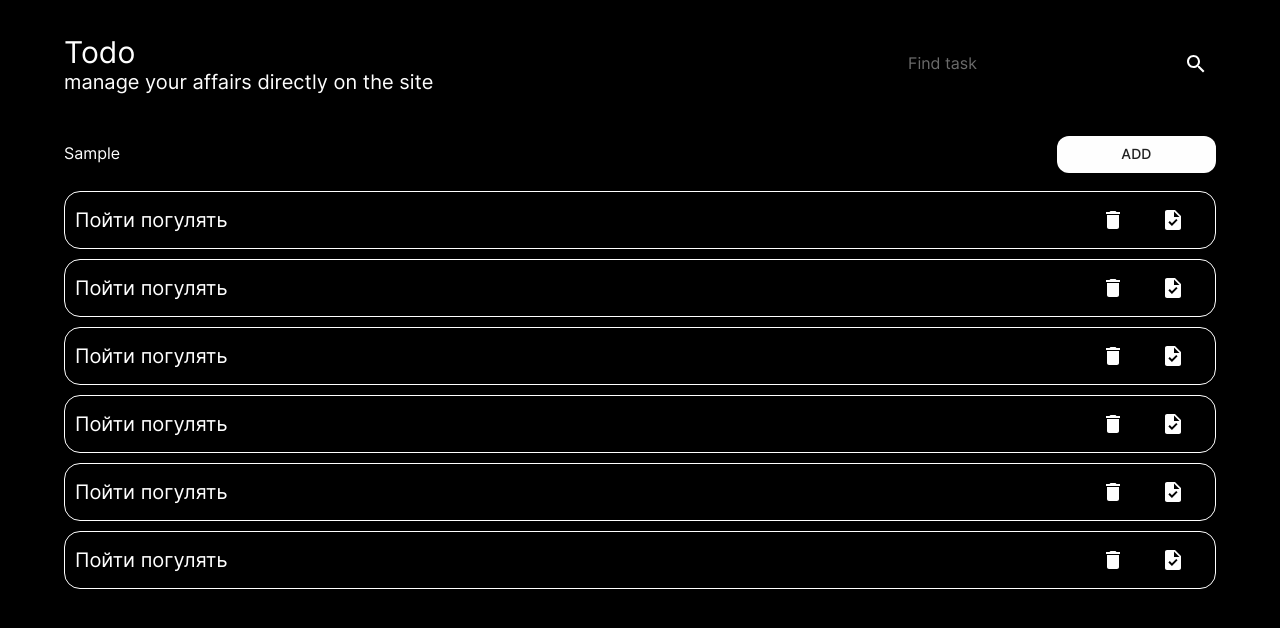
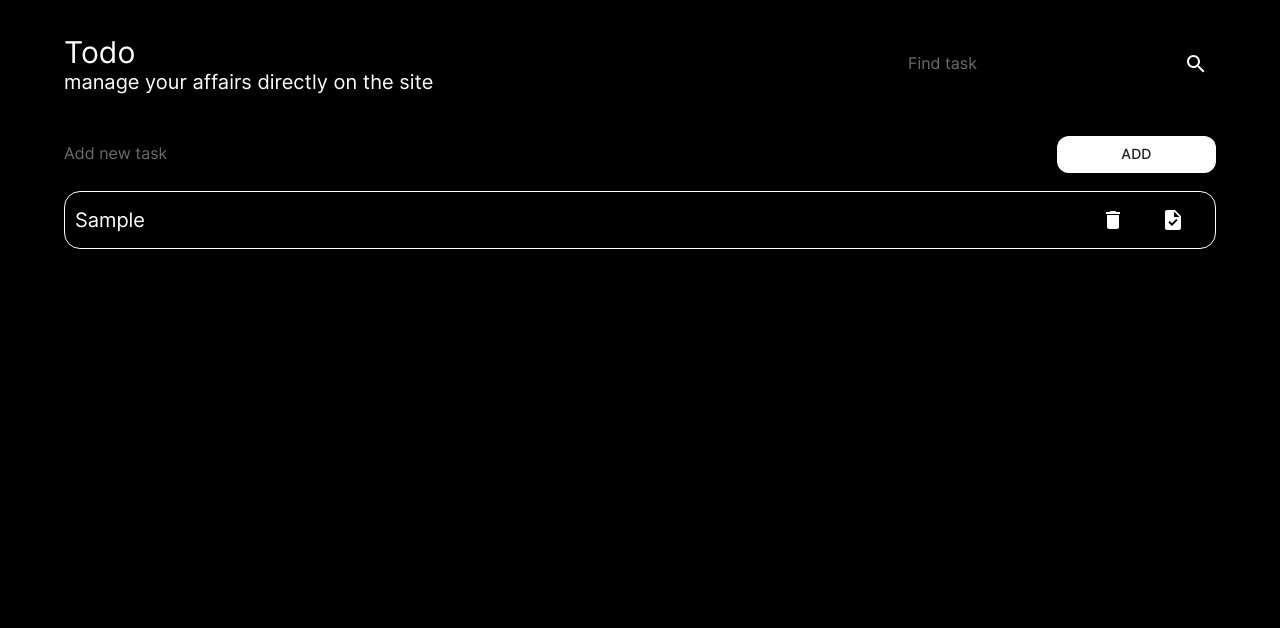
Before and after one commit to fckngawsm/todo-redux, a React (Create React App) app: page / in a window 1280 px wide. Both pictures are taken after typing "Sample" into the empty fields and a click on the button "ADD". Shown: the top 628 px of the page. Built offline with nearby package versions, Linux system fonts and the light colour scheme.

Commit message:
create action add

```diff
--- a/src/components/AddTask.jsx
+++ b/src/components/AddTask.jsx
@@ -1,7 +1,16 @@
-import React from "react";
+import React, { useState } from "react";
 import { Button, Container, FormControl, Input } from "@mui/material";
+import { useDispatch } from "react-redux";
+import { addTodo } from "../store/todos/todos-action";
 
 function AddTask() {
+  const [value, setValue] = useState("");
+  console.log(value)
+  const dispatch = useDispatch();
+  const handleAddTodo = (text) => {
+    dispatch(addTodo(text));
+    setValue("");
+  };
   return (
     <Container sx={{ mt: 5 }}>
       <FormControl
@@ -16,10 +25,13 @@ function AddTask() {
           inputProps={{ style: { color: "white" } }}
           variant="standard"
           placeholder="Add new task"
+          value={value}
+          onChange={(e) => setValue(e.target.value)}
         />
         <Button
           sx={{ width: 200, ml: 15, borderRadius: 3 }}
           variant="contained"
+          onClick={() => handleAddTodo(value)}
         >
           Add
         </Button>
--- a/src/components/ListTodo.jsx
+++ b/src/components/ListTodo.jsx
@@ -2,17 +2,16 @@ import React from "react";
 import { Container } from "@mui/system";
 import TodoItem from "./TodoItem";
 import { List } from "@mui/material";
-
+import { selectTodo } from "../store/todos/todos-selectors";
+import { useSelector } from "react-redux";
 function ListTodo() {
+  const todos = useSelector(selectTodo);
   return (
     <Container>
       <List sx={{ display: "flex", flexDirection: "column" }}>
-        <TodoItem />
-        <TodoItem />
-        <TodoItem />
-        <TodoItem />
-        <TodoItem />
-        <TodoItem />
+        {todos.map((todo , index) => {
+          return <TodoItem text={todo.title} key={index}/>;
+        })}
       </List>
     </Container>
   );
--- a/src/components/TodoItem.jsx
+++ b/src/components/TodoItem.jsx
@@ -4,7 +4,7 @@ import DeleteIcon from "@mui/icons-material/Delete";
 import TaskIcon from "@mui/icons-material/Task";
 import React from "react";
 
-function TodoItem() {
+function TodoItem({ text }) {
   return (
     <ListItem
       sx={{
@@ -16,7 +16,7 @@ function TodoItem() {
         justifyContent: "space-between",
       }}
     >
-      <Typography fontSize="20px">Пойти погулять</Typography>
+      <Typography fontSize="20px">{text}</Typography>
       <Stack sx={{ display: "flex", flexDirection: "row" }}>
         <Button
           sx={{
--- a/src/store/index.js
+++ b/src/store/index.js
@@ -1,4 +1,5 @@
-import { createStore } from "redux";
+import { compose, createStore } from "redux";
 import { rootReducer } from "./rootReducer";
 
-export const store = createStore(rootReducer);
+const composeEnhancers = window.__REDUX_DEVTOOLS_EXTENSION_COMPOSE__ || compose;
+export const store = createStore(rootReducer, composeEnhancers());
--- a/src/store/todos/todos-action.js
+++ b/src/store/todos/todos-action.js
@@ -0,0 +1,11 @@
+import { ADD_TODO, REMOVE_TODO } from "./todos-constants";
+
+export const addTodo = (text) => ({
+  type: ADD_TODO,
+  payload: text,
+});
+
+export const removeTodo = (todo) => ({
+  type: REMOVE_TODO,
+  payload: todo,
+});
--- a/src/store/todos/todos-reducer.js
+++ b/src/store/todos/todos-reducer.js
@@ -3,7 +3,14 @@ import { ADD_TODO } from "./todos-constants";
 export const todosReducer = (state = [], { type, payload }) => {
   switch (type) {
     case ADD_TODO: {
-      return [...state, payload];
+      return [
+        ...state,
+        {
+          id: Date.now(),
+          title: payload,
+          completed: false,
+        },
+      ];
     }
     default: {
       return state;
--- a/src/store/todos/todos-selectors.js
+++ b/src/store/todos/todos-selectors.js
@@ -0,0 +1 @@
+export const selectTodo = (state) => state.todos;
```
